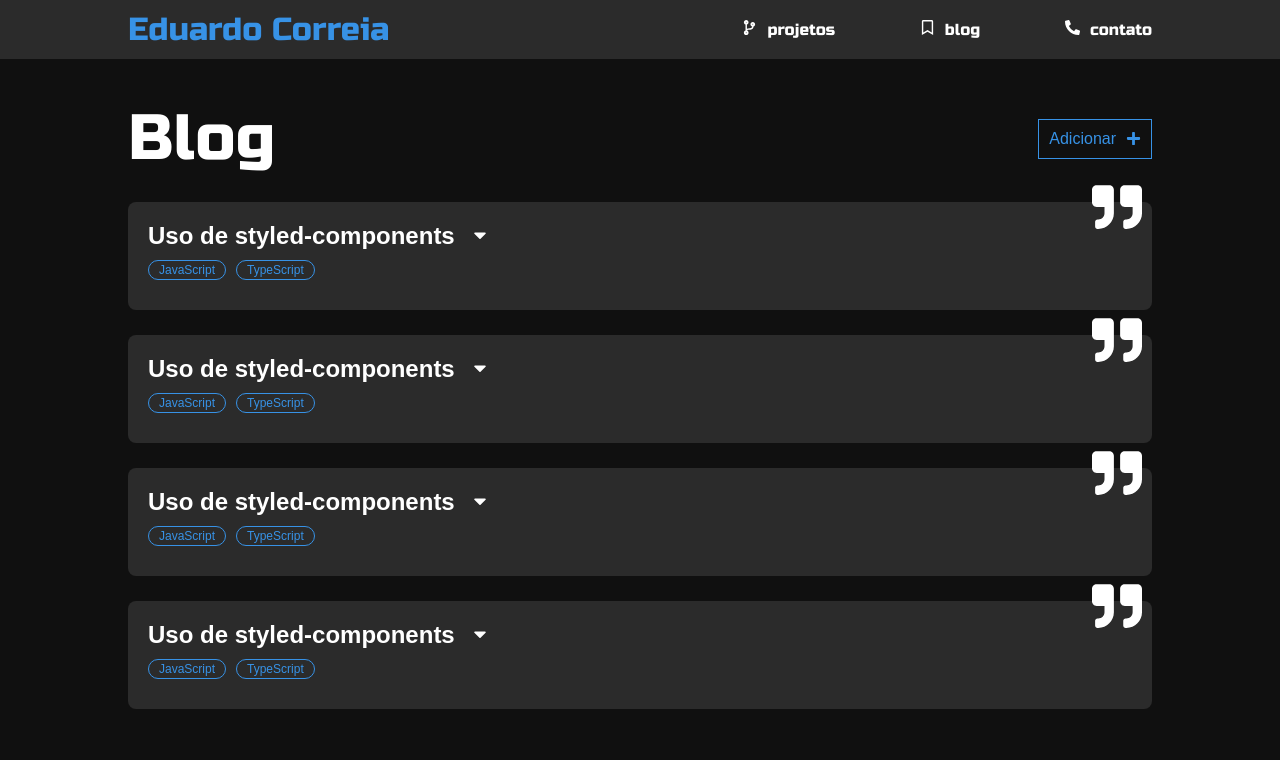
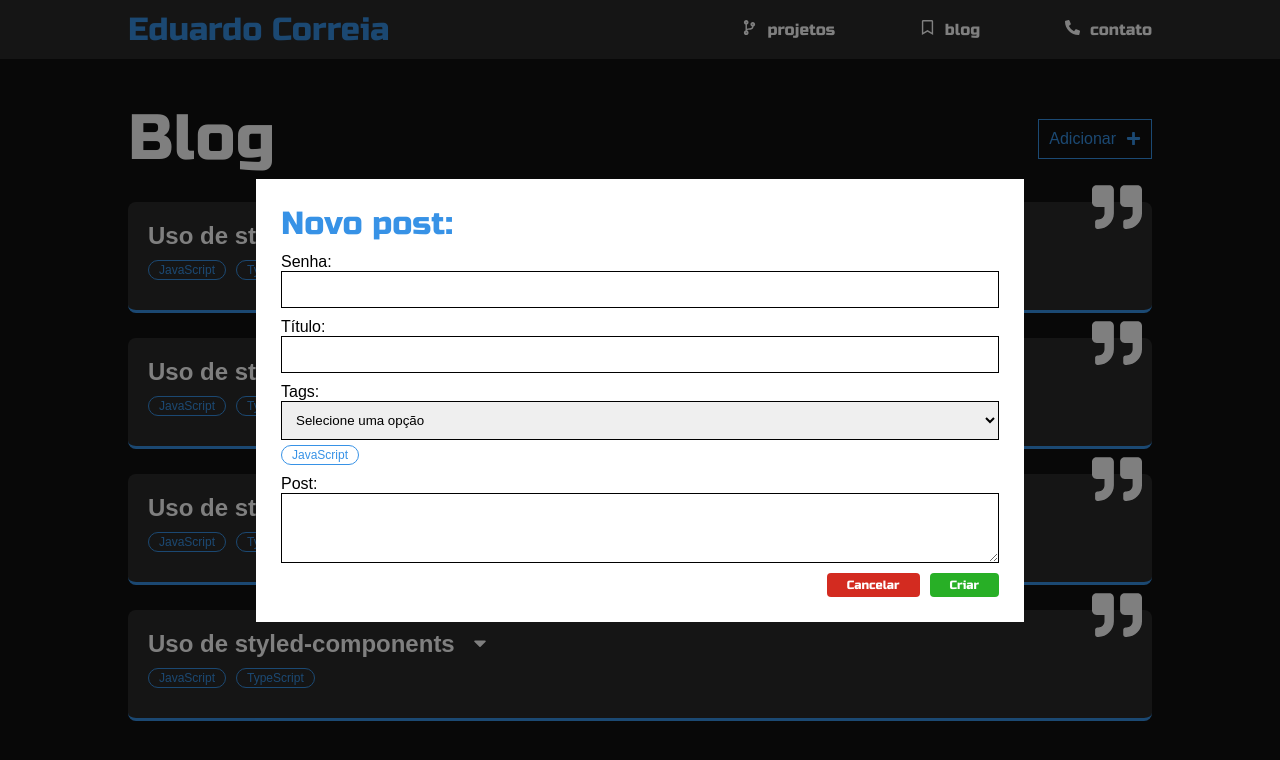
Before and after one commit to edu-correia/eduardo-ehsc.github.io, a React (Create React App) app in the folder web/: page /blog in a window 1280 px wide. Both pictures are taken after a click on the button "Adicionar". Shown: the top 760 px of the page. Built offline with nearby package versions, Linux system fonts and the light colour scheme.

Commit message:
Popup de criação de post

```diff
--- a/web/package.json
+++ b/web/package.json
@@ -10,10 +10,12 @@
     "@types/node": "^12.0.0",
     "@types/react": "^16.9.0",
     "@types/react-dom": "^16.9.0",
+    "@types/react-modal": "^3.10.6",
     "@types/react-router-dom": "^5.1.5",
     "axios": "^0.20.0",
     "react": "^16.13.1",
     "react-dom": "^16.13.1",
+    "react-modal": "^3.11.2",
     "react-router-dom": "^5.2.0",
     "react-scripts": "3.4.3",
     "styled-components": "^5.1.1",
--- a/web/src/components/BlogContent/components/BlogItem/index.tsx
+++ b/web/src/components/BlogContent/components/BlogItem/index.tsx
@@ -14,7 +14,7 @@ function BlogItem(){
             <div className="post-title">
                 Uso de styled-components
                 <button onClick={() => (setToggle(!toggle))}>
-                    <img src={toggle === false ? arrowDownIcon : arrowUpIcon} alt="" className="toggle"/>
+                    <img src={toggle === false ? arrowDownIcon : arrowUpIcon} alt="Abrir" className="toggle"/>
                 </button>
             </div>
             <div className="post-languages">
@@ -29,7 +29,7 @@ function BlogItem(){
             {toggle && <span className="post-content">
                 Lorem ipsum dolor, sit amet consectetur adipisicing elit. Eaque, ad corrupti asperiores vel sit incidunt eveniet beatae. Quasi placeat magnam iste ullam perferendis dolore ab, consectetur aliquid, quod id quas quibusdam provident vel magni eius labore debitis. Aspernatur, quaerat odio?
             </span>}
-            <img src={quoteIcon} alt="" className="quotes"/>
+            <img src={quoteIcon} alt="Aspas" className="quotes"/>
         </div>
     )
 }
--- a/web/src/components/BlogContent/components/BlogItem/styles.css
+++ b/web/src/components/BlogContent/components/BlogItem/styles.css
@@ -6,6 +6,7 @@
     border-radius: 8px;
     margin-top: 25px;
     position: relative;
+    border-bottom: #3792E6 3px solid;
 }
 
 .post-title{
--- a/web/src/components/BlogContent/index.tsx
+++ b/web/src/components/BlogContent/index.tsx
@@ -1,5 +1,4 @@
-import React from 'react';
-
+import React, {useState} from 'react';
 import BlogItem from './components/BlogItem';
 
 import './styles.css';
@@ -7,15 +6,64 @@ import './styles.css';
 import plusIcon from '../../assets/plus.svg';
 
 function BlogContent(){
+    const [popupIsOpen, setPopupIsOpen] = useState(false);
+
     return (
         <div className="blog-page">
             <div className="blog-header">
                 <h1 className="blog-title">Blog</h1>
-                <button className="add-post">
+                <button onClick={() => (setPopupIsOpen(!popupIsOpen))} className="add-post">
                     Adicionar
                     <img src={plusIcon} alt="Adicionar"/>
                 </button>
             </div>
+
+            {popupIsOpen &&
+                <div className="popup-bg">
+                    <div className="popup">
+                        <h1 className="popup-title">
+                            Novo post:
+                        </h1>
+
+                        <div className="input-box">
+                            <label htmlFor="">Senha:</label>
+                            <input type="text"/>
+                        </div>
+
+                        <div className="input-box">
+                            <label htmlFor="">Título:</label>
+                            <input type="text"/>
+                        </div>
+
+                        <div className="input-box">
+                            <label htmlFor="">Tags:</label>
+                            <select name="" value="" id="">
+                                <option value="" disabled hidden>Selecione uma opção</option>
+                                <option value="">JavaScript</option>
+                                <option value="">TypeScript</option>
+                                <option value="">NodeJS</option>
+                                <option value="">ReactJS</option>
+                            </select>
+                        </div>
+
+                        <div className="tags">
+                            <div className="tag">
+                                JavaScript
+                            </div>
+                        </div>
+
+                        <div className="input-box">
+                            <label htmlFor="">Post:</label>
+                            <textarea name="" id=""></textarea>
+                        </div>
+
+                        <div className="buttons">
+                            <button onClick={() => (setPopupIsOpen(!popupIsOpen))} className="close">Cancelar</button>
+                            <button className="create">Criar</button>
+                        </div>
+                    </div>
+                </div>
+            }
 
             <BlogItem />
             <BlogItem />
--- a/web/src/components/BlogContent/styles.css
+++ b/web/src/components/BlogContent/styles.css
@@ -15,3 +15,97 @@
     font: 400 4rem 'Russo One';
     color: #fff;
 }
+
+.popup-bg{
+    position: fixed;
+    width: 100%;
+    height: 100%;
+    background-color: rgba(0, 0, 0, .5);
+    z-index: 3;
+    top: 0;
+    left: 0;
+    display: grid;
+    place-items: center;
+}
+
+.popup{
+    width: 60%;
+    height: max-content;
+    background: #fff;
+    padding: 25px;
+}
+
+.popup-title{
+    font: 400 2rem 'Russo One';
+    color: #3792E6;
+}
+
+.input-box{
+    display: flex;
+    flex-direction: column;
+    margin-top: 10px;
+    font: 400 1rem Arial, sans-serif;
+}
+
+.input-box input,
+.input-box select{
+    width: 100%;
+    height: max-content;
+    border: 1px solid black;
+    padding: 10px;
+}
+
+.tags{
+    display: flex;
+    flex-wrap: wrap;
+    margin-top: 5px;
+}
+
+.tag{
+    width: max-content;
+    height: max-content;
+    padding: 2px 10px 2px 10px;
+    border: #3792E6 1px solid;
+    border-radius: 16px;
+    font: 400 12px Arial, sans-serif;
+    color: #3792E6;
+}
+
+.input-box textarea{
+    width: 100%;
+    height: max-content;
+    min-height: 70px;
+    max-height: 30vh;
+    border: 1px solid black;
+    padding: 10px;
+    resize: vertical;
+}
+
+.buttons{
+    width: 100%;
+    display: flex;
+    align-items: center;
+    justify-content: flex-end;
+    margin-top: 10px;
+}
+
+.buttons button{
+    border: none;
+    outline: none;
+    cursor: pointer;
+    width: max-content;
+    height: max-content;
+    padding: 5px 20px 5px 20px;
+    font: 400 12px 'Russo One';
+    color: #fff;
+    border-radius: 4px;
+}
+
+.create{
+    background: #28AF26;
+    margin-left: 10px;
+}
+
+.close{
+    background: #D32B20;
+}
```
Also changed, not shown: 1 other file (tests, documents, lock files or other folders).
